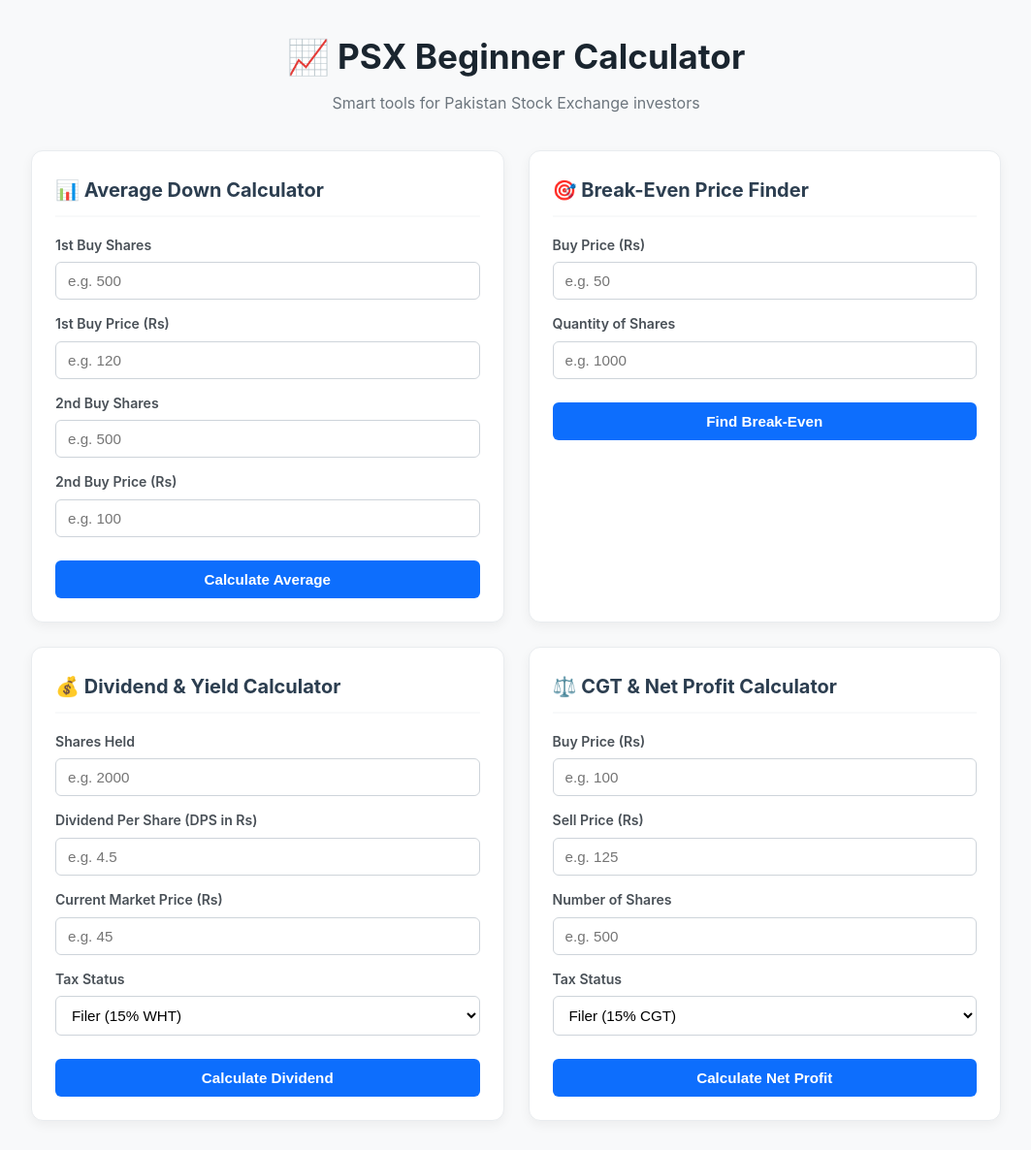
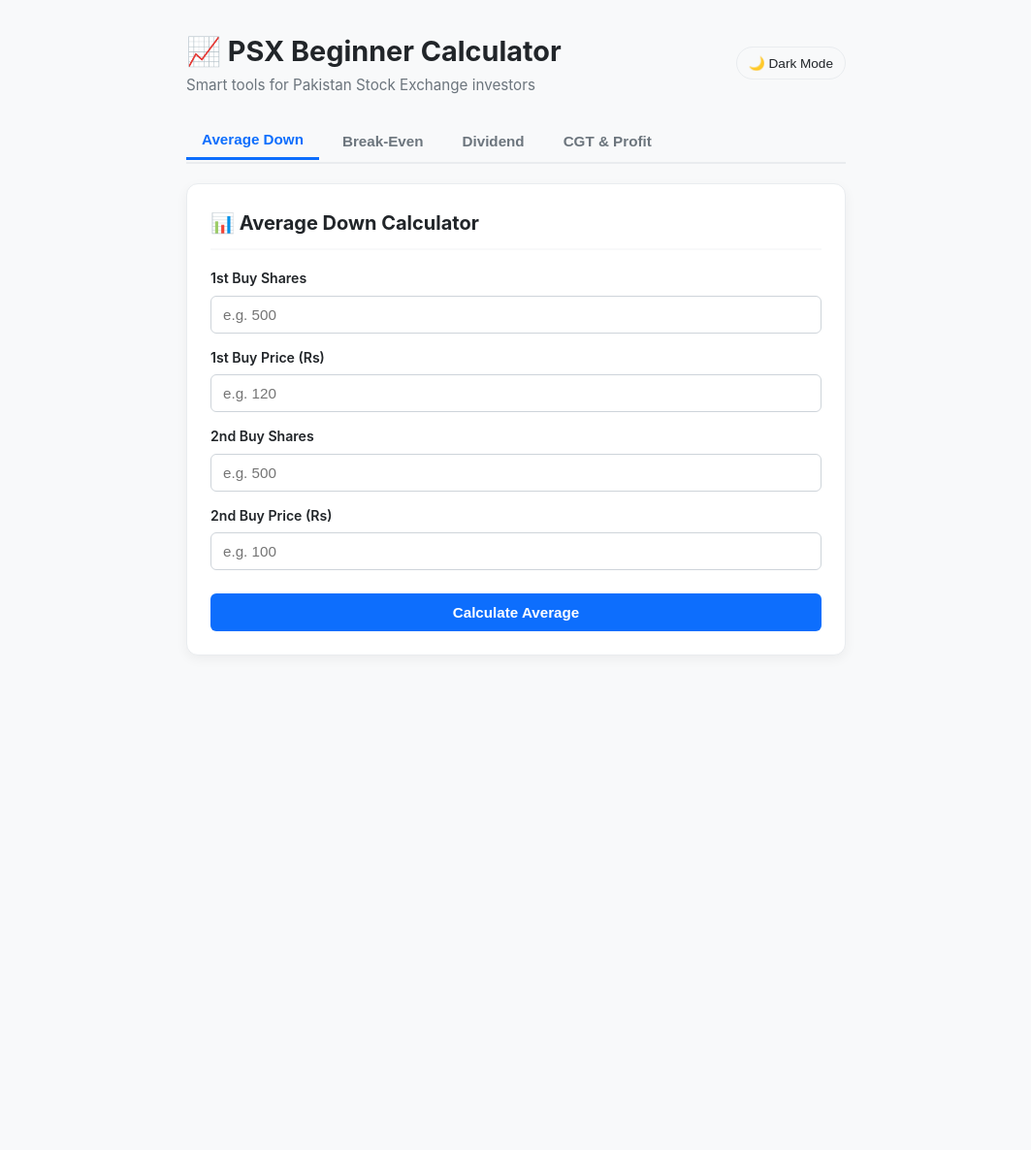
Before and after one commit to MaazGul-2006/psx_beginner_calc, a Flask app: page / in a window 1280 px wide. Shown: the whole page at 97% size, without its empty margins (108-1171 px from the left). After the commit the page ends 676 px from the top, so only its background shows below. Run offline with Flask 3, Linux system fonts and the light colour scheme.

Commit message:
Upgrade UI: Tabbed navigation, Dark mode, and AJAX fetching

```diff
--- a/app.py
+++ b/app.py
@@ -1,4 +1,4 @@
-from flask import Flask, render_template, request
+from flask import Flask, render_template, request, jsonify
 
 app = Flask(__name__)
 
@@ -27,13 +27,15 @@
         total_cost = (b1_shares * b1_price) + (b2_shares * b2_price)
         avg_price = total_cost / total_shares if total_shares > 0 else 0
 
-        return render_template('index.html', avg_result={
-            'total_shares': total_shares,
-            'total_cost': round(total_cost, 2),
-            'avg_price': round(avg_price, 2)
+        return jsonify({
+            'avg_result': {
+                'total_shares': total_shares,
+                'total_cost': round(total_cost, 2),
+                'avg_price': round(avg_price, 2)
+            }
         })
     except Exception:
-        return render_template('index.html', error="Invalid input in Average Down Calculator")
+        return jsonify({'error': 'Invalid input in Average Down Calculator'}), 400
 
 # 2. Break-Even Price Finder
 @app.route('/break-even', methods=['POST'])
@@ -42,31 +44,31 @@
         buy_price = float(request.form.get('buy_price', 0))
         shares = float(request.form.get('shares', 0))
 
-        # Total cost including buying commission
         buy_value = buy_price * shares
         buy_comm = buy_value * BROKERAGE_RATE
         buy_tax = buy_comm * SST_RATE
         total_invested = buy_value + buy_comm + buy_tax
 
-        # Selling break-even price per share considering selling commission
         effective_commission_multiplier = 1 - (BROKERAGE_RATE * (1 + SST_RATE))
         break_even_total = total_invested / effective_commission_multiplier
         break_even_price = break_even_total / shares if shares > 0 else 0
 
-        return render_template('index.html', breakeven_result={
-            'total_invested': round(total_invested, 2),
-            'break_even_price': round(break_even_price, 2),
-            'total_fees': round(break_even_total - buy_value, 2)
+        return jsonify({
+            'breakeven_result': {
+                'total_invested': round(total_invested, 2),
+                'break_even_price': round(break_even_price, 2),
+                'total_fees': round(break_even_total - buy_value, 2)
+            }
         })
     except Exception:
-        return render_template('index.html', error="Invalid input in Break-Even Calculator")
+        return jsonify({'error': 'Invalid input in Break-Even Calculator'}), 400
 
 # 3. Dividend & Yield Calculator
 @app.route('/dividend', methods=['POST'])
 def dividend():
     try:
         shares = float(request.form.get('shares', 0))
-        dps = float(request.form.get('dps', 0)) # Dividend Per Share (Rs)
+        dps = float(request.form.get('dps', 0))
         market_price = float(request.form.get('market_price', 0))
         tax_status = request.form.get('tax_status', 'filer')
 
@@ -77,14 +79,16 @@
 
         dividend_yield = (dps / market_price * 100) if market_price > 0 else 0
 
-        return render_template('index.html', div_result={
-            'gross_dividend': round(gross_dividend, 2),
-            'tax_deducted': round(tax_deducted, 2),
-            'net_dividend': round(net_dividend, 2),
-            'yield': round(dividend_yield, 2)
+        return jsonify({
+            'div_result': {
+                'gross_dividend': round(gross_dividend, 2),
+                'tax_deducted': round(tax_deducted, 2),
+                'net_dividend': round(net_dividend, 2),
+                'yield': round(dividend_yield, 2)
+            }
         })
     except Exception:
-        return render_template('index.html', error="Invalid input in Dividend Calculator")
+        return jsonify({'error': 'Invalid input in Dividend Calculator'}), 400
 
 # 4. Capital Gains & Fees Calculator
 @app.route('/cgt', methods=['POST'])
@@ -98,7 +102,6 @@
         buy_value = buy_price * shares
         sell_value = sell_price * shares
 
-        # Brokerage fees (buy + sell side)
         total_comm = (buy_value + sell_value) * BROKERAGE_RATE
         total_sst = total_comm * SST_RATE
         total_brokerage_cost = total_comm + total_sst
@@ -111,14 +114,16 @@
 
         net_profit = gross_profit - total_brokerage_cost - cgt_tax
 
-        return render_template('index.html', cgt_result={
-            'gross_profit': round(gross_profit, 2),
-            'brokerage_fees': round(total_brokerage_cost, 2),
-            'cgt_tax': round(cgt_tax, 2),
-            'net_profit': round(net_profit, 2)
+        return jsonify({
+            'cgt_result': {
+                'gross_profit': round(gross_profit, 2),
+                'brokerage_fees': round(total_brokerage_cost, 2),
+                'cgt_tax': round(cgt_tax, 2),
+                'net_profit': round(net_profit, 2)
+            }
         })
     except Exception:
-        return render_template('index.html', error="Invalid input in CGT Calculator")
+        return jsonify({'error': 'Invalid input in CGT Calculator'}), 400
 
 if __name__ == '__main__':
     app.run(debug=True)
--- a/templates/index.html
+++ b/templates/index.html
@@ -6,23 +6,40 @@
     <title>PSX Beginner Calculator</title>
     <style>
         :root {
-            --primary-color: #0d6efd;
-            --primary-hover: #0b5ed7;
             --bg-color: #f8f9fa;
             --card-bg: #ffffff;
             --text-color: #212529;
+            --subtext-color: #6c757d;
             --border-color: #e9ecef;
+            --input-border: #ced4da;
+            --primary-color: #0d6efd;
+            --primary-hover: #0b5ed7;
             --result-bg: #e7f1ff;
             --result-border: #0d6efd;
-            --error-bg: #f8d7da;
-            --error-text: #842029;
+            --result-text: #084298;
             --shadow: 0 4px 12px rgba(0, 0, 0, 0.05);
+        }
+
+        [data-theme="dark"] {
+            --bg-color: #121212;
+            --card-bg: #1e1e1e;
+            --text-color: #e0e0e0;
+            --subtext-color: #a0a0a0;
+            --border-color: #2d2d2d;
+            --input-border: #444444;
+            --primary-color: #3d8bfd;
+            --primary-hover: #0d6efd;
+            --result-bg: #1a2738;
+            --result-border: #3d8bfd;
+            --result-text: #8bb9fe;
+            --shadow: 0 4px 12px rgba(0, 0, 0, 0.3);
         }
 
         * {
             box-sizing: border-box;
             margin: 0;
             padding: 0;
+            transition: background-color 0.2s ease, color 0.2s ease, border-color 0.2s ease;
         }
 
         body {
@@ -34,62 +51,92 @@
         }
 
         .container {
-            max-width: 1000px;
+            max-width: 680px;
             margin: 0 auto;
         }
 
         header {
-            text-align: center;
-            margin-bottom: 35px;
+            display: flex;
+            justify-content: space-between;
+            align-items: center;
+            margin-bottom: 25px;
         }
 
         header h1 {
-            font-size: 2.2rem;
-            color: #1a252f;
-            margin-bottom: 8px;
+            font-size: 1.8rem;
         }
 
         header p {
-            color: #6c757d;
-            font-size: 1rem;
+            color: var(--subtext-color);
+            font-size: 0.95rem;
         }
 
-        .alert-error {
-            background-color: var(--error-bg);
-            color: var(--error-text);
-            padding: 12px 20px;
-            border-radius: 8px;
-            margin-bottom: 25px;
-            border: 1px solid #f5c2c7;
-            font-weight: 500;
+        .theme-btn {
+            background: transparent;
+            border: 1px solid var(--border-color);
+            color: var(--text-color);
+            padding: 8px 12px;
+            border-radius: 20px;
+            cursor: pointer;
+            font-size: 0.85rem;
+            display: flex;
+            align-items: center;
+            gap: 6px;
         }
 
-        .grid-container {
-            display: grid;
-            grid-template-columns: repeat(auto-fit, minmax(420px, 1fr));
-            gap: 25px;
+        .theme-btn:hover {
+            background-color: var(--border-color);
         }
 
+        /* Navigation Tabs */
+        .tabs {
+            display: flex;
+            gap: 8px;
+            margin-bottom: 20px;
+            border-bottom: 2px solid var(--border-color);
+            padding-bottom: 2px;
+            overflow-x: auto;
+        }
+
+        .tab-btn {
+            background: none;
+            border: none;
+            padding: 10px 16px;
+            font-size: 0.95rem;
+            font-weight: 600;
+            color: var(--subtext-color);
+            cursor: pointer;
+            border-radius: 6px 6px 0 0;
+            white-space: nowrap;
+        }
+
+        .tab-btn:hover {
+            color: var(--primary-color);
+        }
+
+        .tab-btn.active {
+            color: var(--primary-color);
+            border-bottom: 3px solid var(--primary-color);
+        }
+
+        /* Card Form */
         .card {
             background-color: var(--card-bg);
             border-radius: 12px;
             padding: 24px;
             box-shadow: var(--shadow);
             border: 1px solid var(--border-color);
-            transition: transform 0.2s ease, box-shadow 0.2s ease;
+            display: none;
         }
 
-        .card:hover {
-            transform: translateY(-2px);
-            box-shadow: 0 6px 18px rgba(0, 0, 0, 0.08);
+        .card.active {
+            display: block;
+            animation: fadeIn 0.25s ease-in-out;
         }
 
         .card h2 {
             font-size: 1.25rem;
             margin-bottom: 18px;
-            color: #2c3e50;
-            display: flex;
-            align-items: center;
             border-bottom: 2px solid var(--bg-color);
             padding-bottom: 10px;
         }
@@ -104,17 +151,17 @@
             font-size: 0.88rem;
             font-weight: 600;
             margin-bottom: 6px;
-            color: #495057;
+            color: var(--text-color);
         }
 
         .form-group input,
         .form-group select {
             padding: 10px 12px;
             font-size: 0.95rem;
-            border: 1px solid #ced4da;
+            border: 1px solid var(--input-border);
             border-radius: 6px;
-            background-color: #fff;
-            transition: border-color 0.15s ease-in-out;
+            background-color: var(--card-bg);
+            color: var(--text-color);
         }
 
         .form-group input:focus,
@@ -135,27 +182,32 @@
             border-radius: 6px;
             cursor: pointer;
             margin-top: 10px;
-            transition: background-color 0.2s ease;
         }
 
         button.btn-submit:hover {
             background-color: var(--primary-hover);
         }
 
+        /* Results Box */
         .result-box {
             margin-top: 20px;
             background-color: var(--result-bg);
             border-left: 4px solid var(--result-border);
             padding: 16px;
             border-radius: 0 8px 8px 0;
+            display: none;
+        }
+
+        .result-box.visible {
+            display: block;
             animation: fadeIn 0.3s ease-in-out;
         }
 
         .result-box h4 {
-            font-size: 0.95rem;
+            font-size: 0.85rem;
             text-transform: uppercase;
             letter-spacing: 0.5px;
-            color: #084298;
+            color: var(--result-text);
             margin-bottom: 10px;
         }
 
@@ -163,15 +215,15 @@
             display: flex;
             justify-content: space-between;
             font-size: 0.92rem;
-            padding: 4px 0;
-            border-bottom: 1px dashed #cfe2ff;
+            padding: 6px 0;
+            border-bottom: 1px dashed var(--border-color);
         }
 
         .result-row:last-child {
             border-bottom: none;
             font-weight: bold;
             font-size: 1rem;
-            color: #084298;
+            color: var(--result-text);
             padding-top: 8px;
         }
 
@@ -179,34 +231,31 @@
             from { opacity: 0; transform: translateY(4px); }
             to { opacity: 1; transform: translateY(0); }
         }
-
-        @media (max-width: 480px) {
-            .grid-container {
-                grid-template-columns: 1fr;
-            }
-        }
     </style>
 </head>
 <body>
 
     <div class="container">
         <header>
+            <div>
                 <h1>📈 PSX Beginner Calculator</h1>
                 <p>Smart tools for Pakistan Stock Exchange investors</p>
+            </div>
+            <button class="theme-btn" id="themeToggle">🌙 Dark Mode</button>
         </header>
 
-        {% if error %}
-            <div class="alert-error">
-                ⚠️ {{ error }}
+        <!-- Navigation Tabs -->
+        <div class="tabs">
+            <button class="tab-btn active" onclick="switchTab('avg-down')">Average Down</button>
+            <button class="tab-btn" onclick="switchTab('break-even')">Break-Even</button>
+            <button class="tab-btn" onclick="switchTab('dividend')">Dividend</button>
+            <button class="tab-btn" onclick="switchTab('cgt')">CGT & Profit</button>
         </div>
-        {% endif %}
-
-        <div class="grid-container">
 
         <!-- 1. Average Down Calculator -->
-            <div class="card">
+        <div id="tab-avg-down" class="card active">
             <h2>📊 Average Down Calculator</h2>
-                <form action="/average-down" method="POST">
+            <form onsubmit="handleCalculate(event, '/average-down', 'res-avg-down')">
                 <div class="form-group">
                     <label>1st Buy Shares</label>
                     <input type="number" step="any" name="b1_shares" placeholder="e.g. 500" required>
@@ -226,20 +275,18 @@
                 <button type="submit" class="btn-submit">Calculate Average</button>
             </form>
 
-                {% if avg_result %}
-                    <div class="result-box">
+            <div id="res-avg-down" class="result-box">
                 <h4>Calculation Breakdown</h4>
-                        <div class="result-row"><span>Total Shares:</span> <span>{{ avg_result.total_shares }}</span></div>
-                        <div class="result-row"><span>Total Investment:</span> <span>Rs. {{ avg_result.total_cost }}</span></div>
-                        <div class="result-row"><span>New Avg Price:</span> <span>Rs. {{ avg_result.avg_price }}</span></div>
+                <div class="result-row"><span>Total Shares:</span> <span id="avg-total-shares">-</span></div>
+                <div class="result-row"><span>Total Investment:</span> <span id="avg-total-cost">-</span></div>
+                <div class="result-row"><span>New Avg Price:</span> <span id="avg-price">-</span></div>
             </div>
-                {% endif %}
         </div>
 
         <!-- 2. Break-Even Price Finder -->
-            <div class="card">
+        <div id="tab-break-even" class="card">
             <h2>🎯 Break-Even Price Finder</h2>
-                <form action="/break-even" method="POST">
+            <form onsubmit="handleCalculate(event, '/break-even', 'res-break-even')">
                 <div class="form-group">
                     <label>Buy Price (Rs)</label>
                     <input type="number" step="any" name="buy_price" placeholder="e.g. 50" required>
@@ -251,20 +298,18 @@
                 <button type="submit" class="btn-submit">Find Break-Even</button>
             </form>
 
-                {% if breakeven_result %}
-                    <div class="result-box">
+            <div id="res-break-even" class="result-box">
                 <h4>Calculation Breakdown</h4>
-                        <div class="result-row"><span>Total Invested (Inc. Fees):</span> <span>Rs. {{ breakeven_result.total_invested }}</span></div>
-                        <div class="result-row"><span>Round-Trip Brokerage Fees:</span> <span>Rs. {{ breakeven_result.total_fees }}</span></div>
-                        <div class="result-row"><span>Target Sell Price:</span> <span>Rs. {{ breakeven_result.break_even_price }}</span></div>
+                <div class="result-row"><span>Total Invested (Inc. Fees):</span> <span id="be-total-invested">-</span></div>
+                <div class="result-row"><span>Round-Trip Fees:</span> <span id="be-total-fees">-</span></div>
+                <div class="result-row"><span>Target Sell Price:</span> <span id="be-price">-</span></div>
             </div>
-                {% endif %}
         </div>
 
         <!-- 3. Dividend & Yield Calculator -->
-            <div class="card">
+        <div id="tab-dividend" class="card">
             <h2>💰 Dividend & Yield Calculator</h2>
-                <form action="/dividend" method="POST">
+            <form onsubmit="handleCalculate(event, '/dividend', 'res-dividend')">
                 <div class="form-group">
                     <label>Shares Held</label>
                     <input type="number" step="any" name="shares" placeholder="e.g. 2000" required>
@@ -287,21 +332,19 @@
                 <button type="submit" class="btn-submit">Calculate Dividend</button>
             </form>
 
-                {% if div_result %}
-                    <div class="result-box">
+            <div id="res-dividend" class="result-box">
                 <h4>Calculation Breakdown</h4>
-                        <div class="result-row"><span>Gross Dividend:</span> <span>Rs. {{ div_result.gross_dividend }}</span></div>
-                        <div class="result-row"><span>Withholding Tax:</span> <span>Rs. {{ div_result.tax_deducted }}</span></div>
-                        <div class="result-row"><span>Dividend Yield:</span> <span>{{ div_result.yield }}%</span></div>
-                        <div class="result-row"><span>Net Payout:</span> <span>Rs. {{ div_result.net_dividend }}</span></div>
+                <div class="result-row"><span>Gross Dividend:</span> <span id="div-gross">-</span></div>
+                <div class="result-row"><span>Withholding Tax:</span> <span id="div-tax">-</span></div>
+                <div class="result-row"><span>Dividend Yield:</span> <span id="div-yield">-</span></div>
+                <div class="result-row"><span>Net Payout:</span> <span id="div-net">-</span></div>
             </div>
-                {% endif %}
         </div>
 
         <!-- 4. Capital Gains & Net Profit Calculator -->
-            <div class="card">
+        <div id="tab-cgt" class="card">
             <h2>⚖️ CGT & Net Profit Calculator</h2>
-                <form action="/cgt" method="POST">
+            <form onsubmit="handleCalculate(event, '/cgt', 'res-cgt')">
                 <div class="form-group">
                     <label>Buy Price (Rs)</label>
                     <input type="number" step="any" name="buy_price" placeholder="e.g. 100" required>
@@ -324,19 +367,91 @@
                 <button type="submit" class="btn-submit">Calculate Net Profit</button>
             </form>
 
-                {% if cgt_result %}
-                    <div class="result-box">
+            <div id="res-cgt" class="result-box">
                 <h4>Calculation Breakdown</h4>
-                        <div class="result-row"><span>Gross Profit:</span> <span>Rs. {{ cgt_result.gross_profit }}</span></div>
-                        <div class="result-row"><span>Brokerage & SST Fees:</span> <span>Rs. {{ cgt_result.brokerage_fees }}</span></div>
-                        <div class="result-row"><span>Capital Gains Tax:</span> <span>Rs. {{ cgt_result.cgt_tax }}</span></div>
-                        <div class="result-row"><span>Net Take-Home Profit:</span> <span>Rs. {{ cgt_result.net_profit }}</span></div>
+                <div class="result-row"><span>Gross Profit:</span> <span id="cgt-gross">-</span></div>
+                <div class="result-row"><span>Brokerage & SST:</span> <span id="cgt-fees">-</span></div>
+                <div class="result-row"><span>Capital Gains Tax:</span> <span id="cgt-tax">-</span></div>
+                <div class="result-row"><span>Net Realized Profit:</span> <span id="cgt-net">-</span></div>
             </div>
-                {% endif %}
         </div>
 
     </div>
-    </div>
 
+    <script>
+        // 1. Tab Switching Logic
+        function switchTab(tabId) {
+            document.querySelectorAll('.card').forEach(c => c.classList.remove('active'));
+            document.querySelectorAll('.tab-btn').forEach(b => b.classList.remove('active'));
+
+            document.getElementById(`tab-${tabId}`).classList.add('active');
+            event.currentTarget.classList.add('active');
+        }
+
+        // 2. Dark Mode Toggle Logic
+        const themeBtn = document.getElementById('themeToggle');
+        const savedTheme = localStorage.getItem('psx_theme') || 'light';
+
+        if (savedTheme === 'dark') {
+            document.documentElement.setAttribute('data-theme', 'dark');
+            themeBtn.textContent = '☀️ Light Mode';
+        }
+
+        themeBtn.addEventListener('click', () => {
+            const isDark = document.documentElement.getAttribute('data-theme') === 'dark';
+            if (isDark) {
+                document.documentElement.removeAttribute('data-theme');
+                themeBtn.textContent = '🌙 Dark Mode';
+                localStorage.setItem('psx_theme', 'light');
+            } else {
+                document.documentElement.setAttribute('data-theme', 'dark');
+                themeBtn.textContent = '☀️ Light Mode';
+                localStorage.setItem('psx_theme', 'dark');
+            }
+        });
+
+        // 3. AJAX Form Handling (No Page Reload)
+        async function handleCalculate(event, endpoint, resultBoxId) {
+            event.preventDefault();
+            const form = event.target;
+            const formData = new FormData(form);
+
+            try {
+                const response = await fetch(endpoint, {
+                    method: 'POST',
+                    body: formData,
+                    headers: { 'X-Requested-With': 'XMLHttpRequest' }
+                });
+
+                const data = await response.json();
+
+                // Map API response to UI elements
+                if (data.avg_result) {
+                    document.getElementById('avg-total-shares').textContent = data.avg_result.total_shares;
+                    document.getElementById('avg-total-cost').textContent = `Rs. ${data.avg_result.total_cost}`;
+                    document.getElementById('avg-price').textContent = `Rs. ${data.avg_result.avg_price}`;
+                } else if (data.breakeven_result) {
+                    document.getElementById('be-total-invested').textContent = `Rs. ${data.breakeven_result.total_invested}`;
+                    document.getElementById('be-total-fees').textContent = `Rs. ${data.breakeven_result.total_fees}`;
+                    document.getElementById('be-price').textContent = `Rs. ${data.breakeven_result.break_even_price}`;
+                } else if (data.div_result) {
+                    document.getElementById('div-gross').textContent = `Rs. ${data.div_result.gross_dividend}`;
+                    document.getElementById('div-tax').textContent = `Rs. ${data.div_result.tax_deducted}`;
+                    document.getElementById('div-yield').textContent = `${data.div_result.yield}%`;
+                    document.getElementById('div-net').textContent = `Rs. ${data.div_result.net_dividend}`;
+                } else if (data.cgt_result) {
+                    document.getElementById('cgt-gross').textContent = `Rs. ${data.cgt_result.gross_profit}`;
+                    document.getElementById('cgt-fees').textContent = `Rs. ${data.cgt_result.brokerage_fees}`;
+                    document.getElementById('cgt-tax').textContent = `Rs. ${data.cgt_result.cgt_tax}`;
+                    document.getElementById('cgt-net').textContent = `Rs. ${data.cgt_result.net_profit}`;
+                }
+
+                document.getElementById(resultBoxId).classList.add('visible');
+
+            } catch (err) {
+                console.error('Calculation Error:', err);
+            }
+        }
+    </script>
 </body>
 </html>
```
Lines whose indentation alone changed are shown as unchanged.
